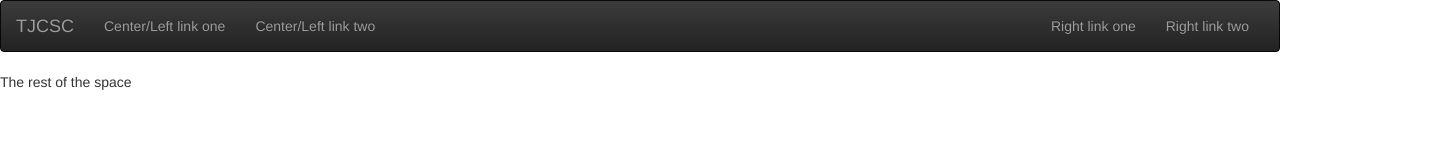
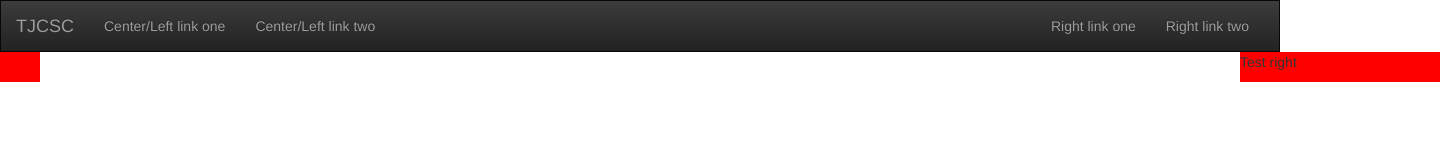
Before and after one commit to 48ca/cscsite, a plain HTML site: page index.html in a window 1280 px wide. Shown: the whole page, 1440 px wide, since content can reach past the window. Drawn offline with nearby package versions, Linux system fonts and the light colour scheme.

Commit message:
Add test moving divs, update readme

```diff
--- a/index.html
+++ b/index.html
@@ -1,3 +1,4 @@
+<!DOCTYPE html>
 <html>
 	<head>
 		<meta http-equiv="Content-Type" content="text/html; charset=utf-8">
@@ -7,10 +8,12 @@
 		<link rel="stylesheet" href="styles/main.css">
 		<script src="//code.jquery.com/jquery-1.11.3.min.js"></script>
 		<script src="https://maxcdn.bootstrapcdn.com/bootstrap/3.3.5/js/bootstrap.min.js"></script>
+		<script src="js/main.js"></script>
 		<meta name="viewport" content="width=device-width, initial-scale=1">
 		<meta name="keywords" content="TJHSST, Thomas Jefferson High School for Science and Technology, TJ, Thomas Jefferson, Computer, Computer Security, CSC, TJCSC, tjCSC, Security, Club, XSS, Vulnerabity, Hack, Code, Technology">
 	</head>
 	<body>
+		<div>
 			<nav class="navbar navbar-inverse csc-nav" id="header">
 				<div class="container-fluid">
 					<div class="navbar-header">
@@ -42,8 +45,12 @@
 					</div>
 				</div>
 			</nav>
-		<p>
-			The rest of the space
-		</p>
+		</div>
+		<div class="trans" id="testleft">
+			<p>Test left</p>
+		</div>
+		<div class="trans" id="testright">
+			<p>Test right</p>
+		</div>
 	</body>
 </html>
--- a/styles/main.css
+++ b/styles/main.css
@@ -1,5 +1,34 @@
 html, body {
 	background-color:white;
 }
-header.csc-nav {
+nav.csc-nav {
+	-webkit-border-radius: 0 !important;
+	-moz-border-radius: 0 !important;
+	border-radius: 0 !important;
+	margin-bottom:0;	/* Force-override bootstrap margin (Why is it even there?) */
 }
+.trans {
+	position:absolute;
+	background-color:red;
+	width:200px;
+	-webkit-transition-duration:1s;
+	-moz-transition-duration:1s;
+	-o-transition-duration:1s;
+	transition-duration:1s;
+}
+#testleft {
+	left:-160px;
+	transition-property: margin-left;
+	margin-left:0;
+}
+#testleft:hover {
+	margin-left:160px;
+}
+#testright {
+	right:-160px;
+	margin-right:0;
+	transition-property: margin-right;
+}
+#testright:hover {
+	margin-right:160px;
+}
```
Also changed, not shown: 1 other file. Lines whose indentation alone changed are shown as unchanged.
